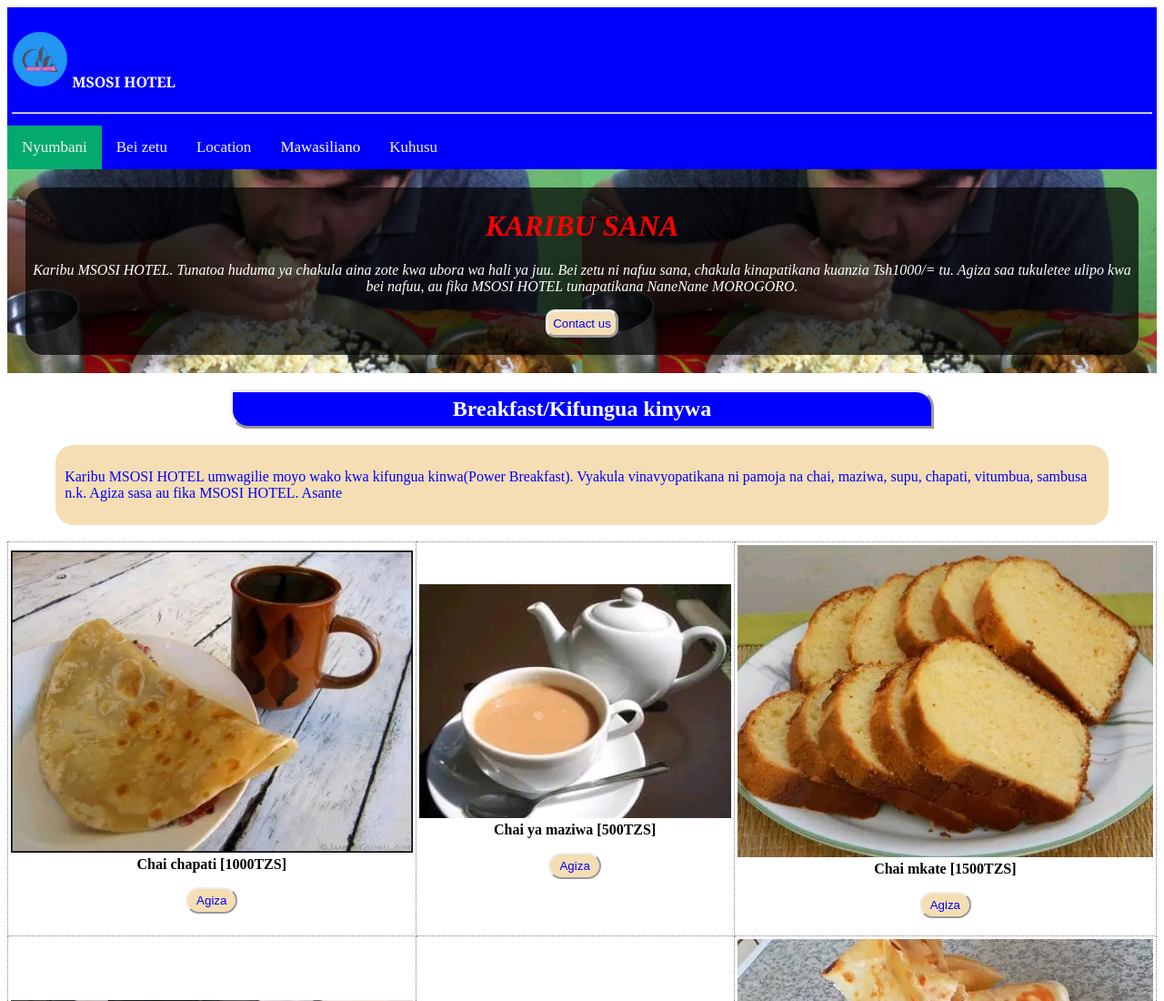
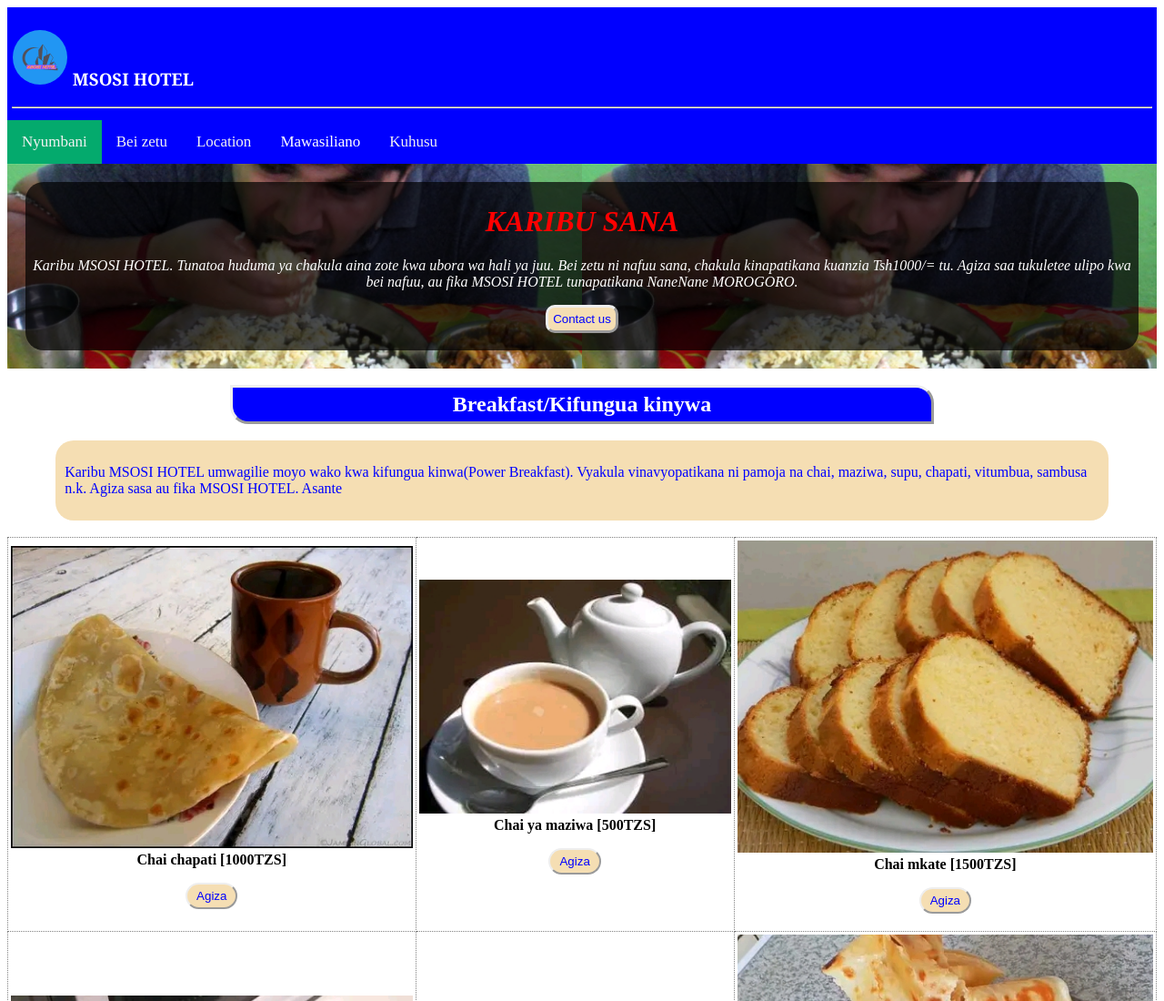
Before and after one commit to yohanaandrew-tz/Hotel, a plain HTML site: page index.html in a window 1280 px wide. Shown: the top 1100 px of the page at 91% size. Drawn offline with Linux system fonts and the light colour scheme.

Commit message:
Update index.html

```diff
--- a/index.html
+++ b/index.html
@@ -8,7 +8,7 @@
     </head>
     <body>
         <div id="juu">
-           <h4 style="color: white;"><img src="hot_logo.png" id="logo">  MSOSI HOTEL</h4><hr>
+           <h3 style="color: white;"><img src="hot_logo.png" id="logo">  MSOSI HOTEL</h3><hr>
         </div>
         <div class="topnav" id="myTopnav">
             <a href="#home" class="active">Nyumbani</a>
```
